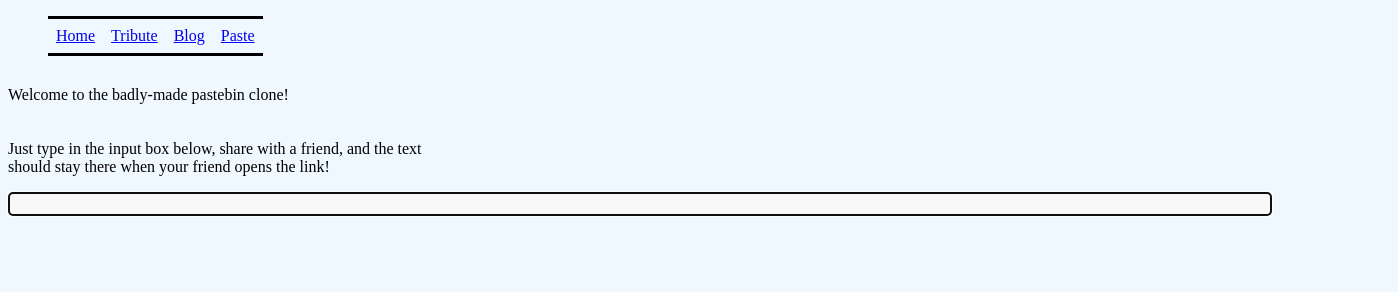
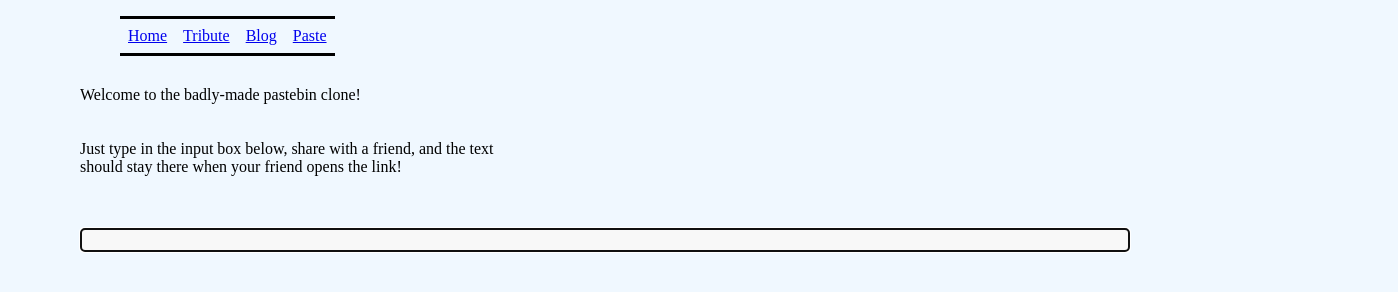
Before and after one commit to miko103/miko103.github.io, a plain HTML site: page paste/paste.html in a window 1280 px wide. Shown: the whole page, 1398 px wide, since content can reach past the window. Drawn offline with Linux system fonts and the light colour scheme.

Commit message:
code and styling changes

```diff
--- a/paste/paste.html
+++ b/paste/paste.html
@@ -4,7 +4,6 @@
         <link rel="stylesheet" href="styles.css">
     </head>
     <body class="body1">
-        <div>
         <div>
             <ul>
                 <li class="navbar"><a href="../home/index.html">Home</a></li>
@@ -14,19 +13,19 @@
             </ul>
             <br><br><br>
         </div>
-            <div><!--Main Div-->
-                <p class="description">Welcome to the badly-made pastebin clone!<br><br><br>Just type in the input box below, share with a friend, and the text <br> should stay there when your friend opens the link!</p>
+        <div>
+            <!--Main Div-->
+            <p class="description">Welcome to the badly-made pastebin clone!<br><br><br>Just type in the input box below, share with a friend, and the text <br> should stay there when your friend opens the link!<br><br><br></p>
             <input class="textbox" type="text" id="textBox" autofocus>
             <h2 id="text"></h2>
             <script src="paste.js" defer></script>
-            </div>
         </div>
     </body>
 </html>
 <!--
     To Do list:
-     + Make look nicer
-     + Explain how it works
+     + Make look nicer DONE
+     + Explain how it works LITTLE BIT DONE
        - Make a README????????????? or a popup when a button or icon on page clicked??
      + Figure out how to resize the text box / update it when reading from url param :/
 
--- a/paste/styles.css
+++ b/paste/styles.css
@@ -5,6 +5,8 @@
 
 body{
     background-color: aliceblue;
+    margin-right: 150px;
+    margin-left: 80px;
 }
 
 li.navbar{
```
Lines whose indentation alone changed are shown as unchanged.
